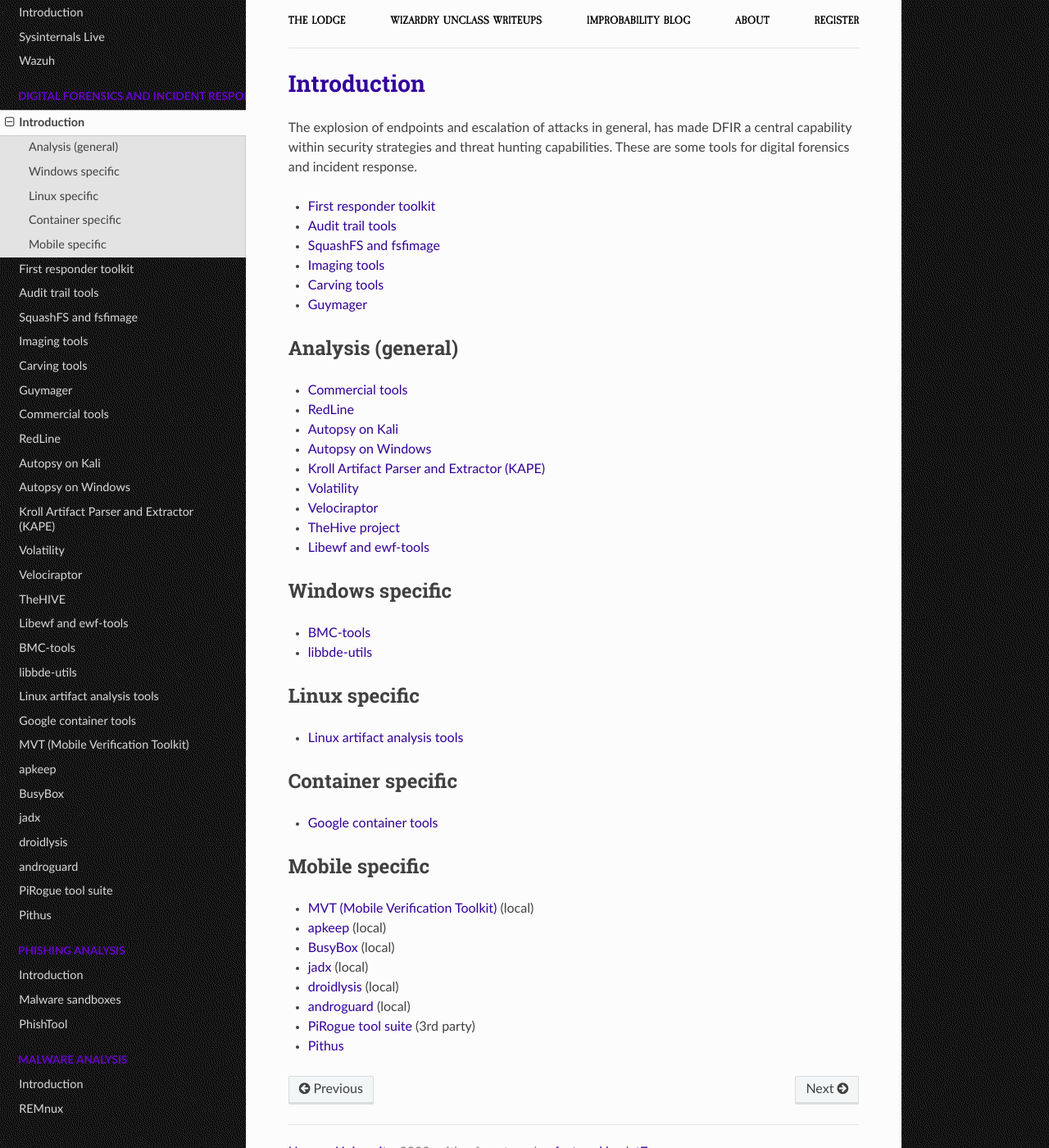
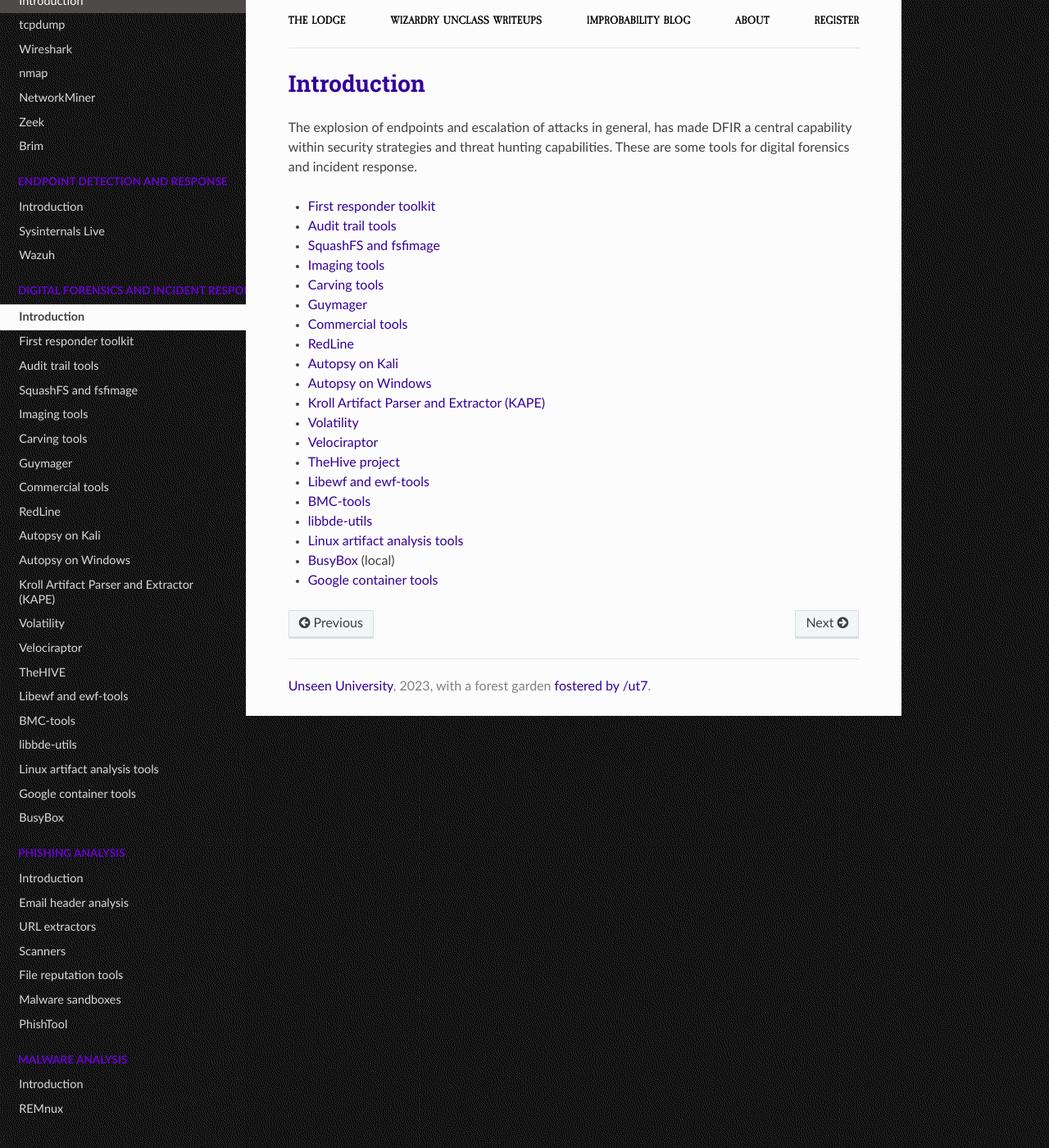
Before and after one commit to tymyrddin/testlab, a Sphinx documentation site: the page built from source/docs/dfir/README.md, in a window 1280 px wide and 1400 px high. Shown: the whole window at 82% size. Built offline with Sphinx 7.4.7 and the Read the Docs theme 2.0.0, drawn with Linux system fonts in a browser that asks for light colours.

Commit message:
Separated mobile

```diff
--- a/source/docs/dfir/README.md
+++ b/source/docs/dfir/README.md
@@ -9,8 +9,6 @@
 * [Carving tools](carving.md)
 * [Guymager](guymager.md)
 
-## Analysis (general)
-
 * [Commercial tools](commercial.md)
 * [RedLine](redline.md)
 * [Autopsy on Kali](autopsy-kali.md)
@@ -21,26 +19,9 @@
 * [TheHive project](../siem/thehive.md)
 * [Libewf and ewf-tools](ewf-tools.md)
 
-## Windows specific
-
 * [BMC-tools](bmc-tools.md)
 * [libbde-utils](libbde.md)
 
-## Linux specific
-
 * [Linux artifact analysis tools](linux.md)
-
-## Container specific
-
+* [BusyBox](busybox.md) (local)
 * [Google container tools](gct.md)
-
-## Mobile specific
-
-* [MVT (Mobile Verification Toolkit)](mvt.md) (local)
-* [apkeep](apkeep.md) (local)
-* [BusyBox](busybox.md) (local)
-* [jadx](jadx.md) (local)
-* [droidlysis](droidlysis.md) (local)
-* [androguard](androguard.md) (local)
-* [PiRogue tool suite](pts.md) (3rd party)
-* [Pithus](pithus.md)
```
Also changed, not shown: source/docs/mobile/README.md (+8 -0 lines), source/docs/phishing/README.md (+4 -0 lines), source/docs/phishing/header.md (added, +7 -0 lines), source/docs/phishing/ip.md (added, +5 -0 lines), source/docs/phishing/rep.md (added, +6 -0 lines), source/docs/phishing/url.md (added, +7 -0 lines), source/index.rst (+12 -7 lines), source/docs/mobile/androguard.md (renamed from source/docs/dfir/androguard.md), source/docs/mobile/apkeep.md (renamed from source/docs/dfir/apkeep.md), source/docs/mobile/droidlysis.md (renamed from source/docs/dfir/droidlysis.md), source/docs/mobile/jadx.md (renamed from source/docs/dfir/jadx.md), source/docs/mobile/mvt.md (renamed from source/docs/dfir/mvt.md), source/docs/mobile/pithus.md (renamed from source/docs/dfir/pithus.md), source/docs/mobile/pts.md (renamed from source/docs/dfir/pts.md).
